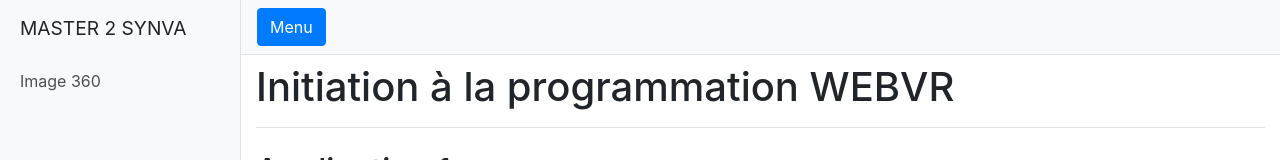
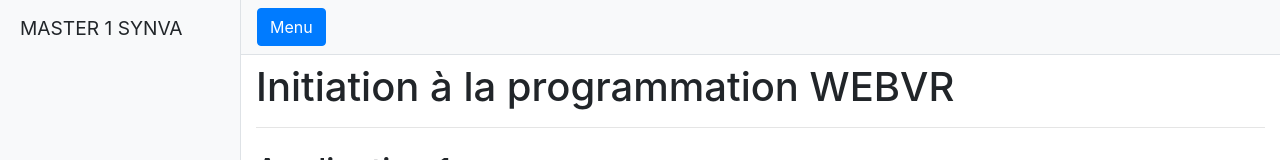
Before and after one commit to timri86/vitualSYNVA, a plain HTML site: page index.html in a window 1280 px wide. Shown: the top 160 px of the page. Drawn offline with Linux system fonts and the light colour scheme.

Commit message:
first commit

```diff
--- a/index.html
+++ b/index.html
@@ -25,9 +25,9 @@
 
     <!-- Sidebar -->
     <div class="bg-light border-right" id="sidebar-wrapper">
-      <div class="sidebar-heading">MASTER 2 SYNVA</div>
+      <div class="sidebar-heading">MASTER 1 SYNVA</div>
       <div class="list-group list-group-flush">
-        <a href="#" class="list-group-item list-group-item-action bg-light">Image 360 </a>
+
       </div>
     </div>
     <!-- /#sidebar-wrapper -->
```
